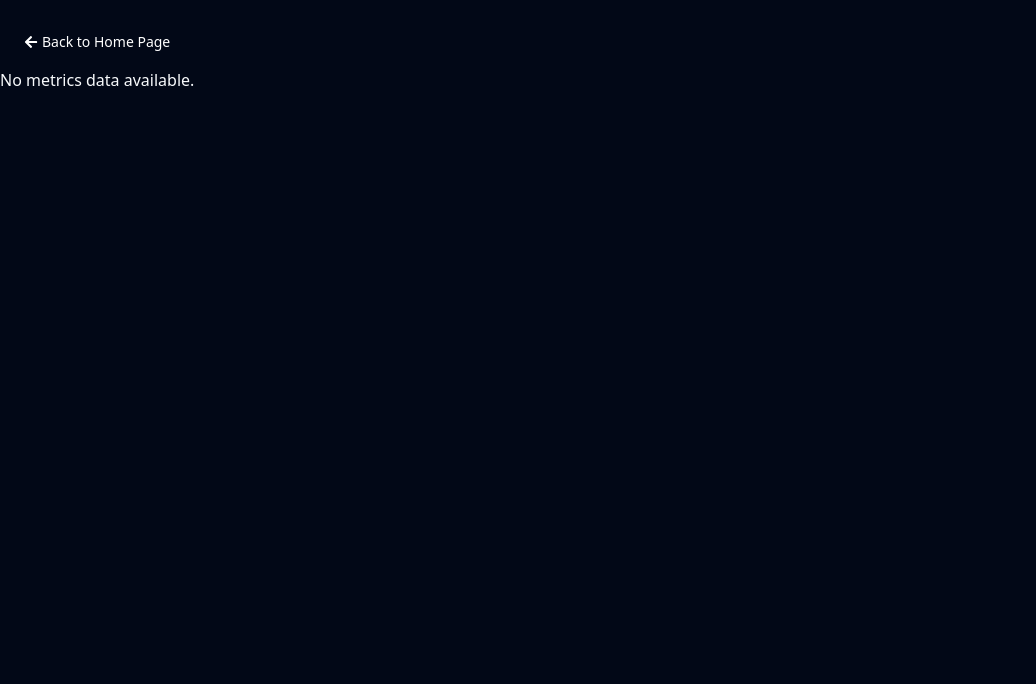
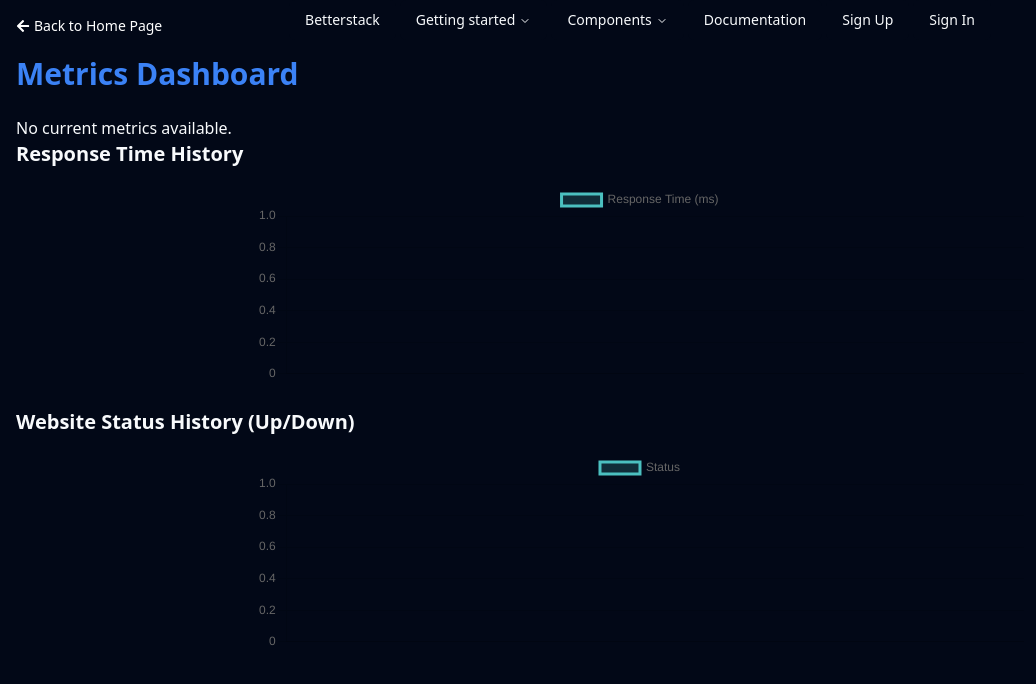
Before and after one commit to Atharva-Kanherkar/uptime-monitor, a React (Vite) app in the folder frontend/uptime-frontend/: page /freeDashboard in a window 1280 px wide. Shown: the top 684 px of the page, without its empty margins (0-1036 px from the left). Built offline with nearby package versions, Linux system fonts and the light colour scheme.

Commit message:
Added the free dashboard. functional

```diff
--- a/frontend/uptime-frontend/package.json
+++ b/frontend/uptime-frontend/package.json
@@ -16,12 +16,15 @@
     "@radix-ui/react-navigation-menu": "^1.2.0",
     "@radix-ui/react-select": "^2.1.1",
     "@radix-ui/react-slot": "^1.1.0",
+    "@tailwindcss/forms": "^0.5.7",
+    "chart.js": "^4.4.3",
     "class-variance-authority": "^0.7.0",
     "clsx": "^2.1.1",
     "framer-motion": "^11.3.8",
     "graphql": "^16.9.0",
     "lucide-react": "^0.412.0",
     "react": "^18.3.1",
+    "react-chartjs-2": "^5.2.0",
     "react-dom": "^18.3.1",
     "react-icons": "^5.2.1",
     "react-router-dom": "^6.25.1",
--- a/frontend/uptime-frontend/src/components/webchecker.tsx
+++ b/frontend/uptime-frontend/src/components/webchecker.tsx
@@ -30,6 +30,7 @@ function WebChecker() {
 
   return (
     <div className="flex flex-col w-full max-w-sm space-y-8">
+      <h2 className="text-lg font-bold text-sky-400">Check your website now!</h2>
       <Input
         type="text"
         placeholder="Enter website URL"
--- a/frontend/uptime-frontend/src/mutations.ts
+++ b/frontend/uptime-frontend/src/mutations.ts
@@ -18,3 +18,14 @@ mutation GetMetrics($url: String!) {
   }
 }
 `;
+
+export const METRICS_HISTORY_QUERY = gql`
+  query MetricsHistory($url: String!) {
+    metricsHistory(url: $url) {
+      id
+      status
+      responseTime
+      timestamp
+    }
+  }
+`;
--- a/frontend/uptime-frontend/src/pages/AppContent.tsx
+++ b/frontend/uptime-frontend/src/pages/AppContent.tsx
@@ -15,24 +15,25 @@ function AppContent() {
 
   return (
     <ThemeProvider defaultTheme="dark" storageKey="vite-ui-theme">
-      <div className="mt-2">
-        {!hideNavbarRoutes.includes(location.pathname) ? (
-          <Navbar />
-        ) : (
-          location.pathname === "/freeDashboard" && (
-            <div className="flex justify-start p-4">
+      <div className="relative min-h-screen">
+        {/* Display Navbar if not on hideNavbarRoutes */}
+        {!hideNavbarRoutes.includes(location.pathname) && <Navbar />}
+
+        {/* Display Back to Home Page link on specific routes */}
+        {hideNavbarRoutes.includes(location.pathname) && (
+          <div className="absolute top-0 left-0 p-4">
             <Link
               to="/"
-                className="flex items-center text-white text-sm hover:text-gray-400 mt-2 ml-2"
+              className="flex items-center text-white text-sm hover:text-gray-400"
             >
               <FaArrowLeft className="mr-1" />
               Back to Home Page
             </Link>
           </div>
-          )
         )}
-      </div>
-      <div className="main-content">
+
+        {/* Main content routes */}
+        <div className="pt-16">
           <Routes>
             <Route path="/signup" element={<SignUp />} />
             <Route path="/signin" element={<SignIn />} />
@@ -40,11 +41,10 @@ function AppContent() {
             {/* Add other routes here */}
           </Routes>
         </div>
-      {!hideNavbarRoutes.includes(location.pathname) && (
-        <div>
-          <HeroSection />
+
+        {/* Display HeroSection if not on hideNavbarRoutes */}
+        {!hideNavbarRoutes.includes(location.pathname) && <HeroSection />}
       </div>
-      )}
     </ThemeProvider>
   );
 }
--- a/frontend/uptime-frontend/src/pages/FreeDashboard.tsx
+++ b/frontend/uptime-frontend/src/pages/FreeDashboard.tsx
@@ -1,30 +1,163 @@
-import { useLocation } from "react-router-dom";
-import { useEffect, useState } from "react";
+ // src/components/FreeDashboard.tsx
+import { useEffect, useState } from 'react';
+import { useLocation } from 'react-router-dom';
+import { Navbar } from './navbar';
+import { useQuery, useMutation, gql } from '@apollo/client';
+import {
+  Chart as ChartJS,
+  LineElement,
+  CategoryScale,
+  LinearScale,
+  PointElement,
+  Title,
+  Tooltip,
+  Legend,
+} from 'chart.js';
+import { Line } from 'react-chartjs-2';
+
+ChartJS.register(LineElement, CategoryScale, LinearScale, PointElement, Title, Tooltip, Legend);
+
+const METRICS_HISTORY_QUERY = gql`
+  query MetricsHistory($url: String!) {
+    metricsHistory(url: $url) {
+      responseTime
+      status
+    }
+  }
+`;
+
+const GET_METRICS_MUTATION = gql`
+  mutation GetMetrics($url: String!) {
+    getMetrics(url: $url) {
+      responseTime
+      status
+      url
+    }
+  }
+`;
 
 interface MetricsData {
-  id: string;
+  url : string;
+  responseTime: number;
   status: string;
-  responseTime: number;
 }
 
 function FreeDashboard() {
   const location = useLocation();
-  const [metrics, setMetrics] = useState<MetricsData | null>(null);
+  const [url, setUrl] = useState<string | null>(null);
+  const [currentMetrics, setCurrentMetrics] = useState<MetricsData | null>(null);
+
+  const { data: historyData, loading: historyLoading, error: historyError } = useQuery(METRICS_HISTORY_QUERY, {
+    variables: { url },
+    skip: !url,
+  });
+
+  const [getMetrics, { data: metricsData, loading: metricsLoading, error: metricsError }] = useMutation(GET_METRICS_MUTATION);
 
   useEffect(() => {
-    if (location.state && (location.state as { metrics?: MetricsData }).metrics) {
-      setMetrics((location.state as { metrics: MetricsData }).metrics);
+    console.log('Location state:', location.state);
+    if (location.state && (location.state as { metrics?: { url: string } }).metrics?.url) {
+      const url = (location.state as { metrics: { url: string } }).metrics.url;
+      setUrl(url);
+      getMetrics({ variables: { url } });
     }
-  }, [location.state]);
+  }, [location.state, getMetrics]);
 
-  if (!metrics) return <p>No metrics data available.</p>;
+  useEffect(() => {
+    console.log('URL:', url);
+  }, [url]);
+
+  useEffect(() => {
+    console.log('Metrics Data:', metricsData);
+    if (metricsData && metricsData.getMetrics) {
+      setCurrentMetrics(metricsData.getMetrics);
+    }
+  }, [metricsData]);
+
+  useEffect(() => {
+    console.log('History Data:', historyData);
+  }, [historyData]);
+
+  if (metricsLoading || historyLoading) return <p>Loading...</p>;
+  if (metricsError) return <p>Error: {metricsError.message}</p>;
+  if (historyError) return <p>Error: {historyError.message}</p>;
+
+  const chartData = {
+    labels: historyData?.metricsHistory.map((_: any, index: number) => `Data Point ${index + 1}`) || [],
+    datasets: [
+      {
+        label: 'Response Time (ms)',
+        data: historyData?.metricsHistory.map((metric: MetricsData) => metric.responseTime) || [],
+        fill: false,
+        backgroundColor: 'rgba(75,192,192,0.2)',
+        borderColor: 'rgba(75,192,192,1)',
+        tension: 0.1,
+      },
+    ],
+  };
+
+  const statusData = {
+    labels: historyData?.metricsHistory.map((_: any, index: number) => `Data Point ${index + 1}`) || [],
+    datasets: [
+      {
+        label: 'Status',
+        data: historyData?.metricsHistory.map((metric: MetricsData) => (metric.status === 'Up' ? 1 : 0)) || [],
+        fill: false,
+        backgroundColor: 'rgba(75,192,192,0.2)',
+        borderColor: 'rgba(75,192,192,1)',
+        tension: 0.1,
+        stepped: true,
+      },
+    ],
+  };
 
   return (
-    <div>
-      <h3>Metrics Dashboard</h3>
-      <p>ID: {metrics.id}</p>
-      <p>Status: {metrics.status}</p>
-      <p>Response Time: {metrics.responseTime} ms</p>
+    <div className="relative min-h-screen flex flex-col">
+      <div className="-mt-16">
+        <Navbar />
+      </div>
+      <div className="pt-4 px-4">
+        <h3 className="text-3xl font-extrabold mb-6 text-blue-500">Metrics Dashboard</h3>
+        {currentMetrics ? (
+              <> <h4 className="text-lg font-semibold mb-2">Current Metrics</h4>
+              <div className="overflow-x-auto">
+                <table className="w-auto bg-gray-900 rounded-lg shadow-md">
+                  <thead>
+                    <tr className="bg-gray-800 text-gray-200 text-sm">
+                      <th className="p-2">URL</th>
+                      <th className="p-2">Response Time</th>
+                      <th className="p-2">Status</th>
+                    </tr>
+                  </thead>
+                  <tbody>
+                    <tr className="hover:bg-gray-700 transition-colors duration-300 text-sm">
+                      <td className="p-2">{currentMetrics.url}</td>
+                      <td className="p-2">{currentMetrics.responseTime} ms</td>
+                      <td className={`p-2 ${currentMetrics.status === 'Up' ? 'text-green-300' : 'text-red-300'}`}>
+                        {currentMetrics.status}
+                      </td>
+                    </tr>
+                  </tbody>
+                </table>
+              </div>
+
+              </>
+        ) : (
+          <p>No current metrics available.</p>
+        )}
+        <div className="mb-6">
+          <h4 className="text-xl font-bold mb-4">Response Time History</h4>
+          <div className="max-w-3xl mx-auto">
+            <Line data={chartData} options={{ maintainAspectRatio: false }} height={200} />
+          </div>
+        </div>
+        <div>
+          <h4 className="text-xl font-bold mb-4">Website Status History (Up/Down)</h4>
+          <div className="max-w-3xl mx-auto">
+            <Line data={statusData} options={{ maintainAspectRatio: false }} height={200} />
+          </div>
+        </div>
+      </div>
     </div>
   );
 }
--- a/frontend/uptime-frontend/tailwind.config.js
+++ b/frontend/uptime-frontend/tailwind.config.js
@@ -20,6 +20,8 @@ module.exports = {
       colors: {
         border: "hsl(var(--border))",
         input: "hsl(var(--input))",
+        'neon-cyan': '#00FFFF',
+        'neon-pink': '#FF69B4',
         ring: "hsl(var(--ring))",
         background: "hsl(var(--background))",
         foreground: "hsl(var(--foreground))",
@@ -73,5 +75,5 @@ module.exports = {
       },
     },
   },
-  plugins: [require("tailwindcss-animate")],
+  plugins: [require("tailwindcss-animate"),require('@tailwindcss/forms')],
 }
```
Also changed, not shown: 1 other file (tests, documents, lock files or other folders). Lines whose indentation alone changed are shown as unchanged.
